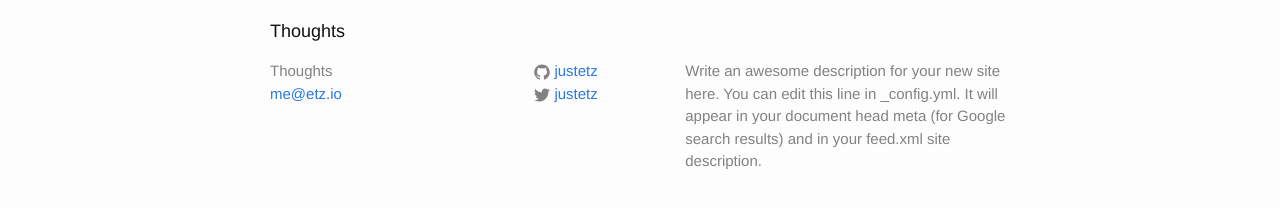
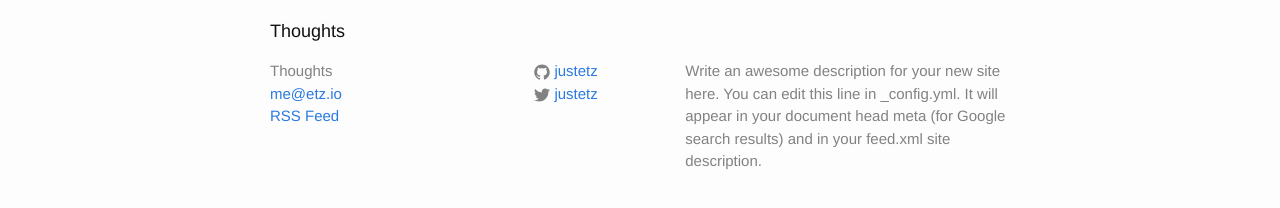
Before and after one commit to justetz/thoughts, a Jekyll site: the page built from index.html, in a window 1280 px wide. Shown: the part 327-535 px from the top of the page. Built offline with Jekyll 4.4.1, drawn with Linux system fonts in a browser that asks for light colours.

Commit message:
Moved RSS link

```diff
--- a/_includes/footer.html
+++ b/_includes/footer.html
@@ -9,6 +9,7 @@
         <ul class="contact-list">
           <li>{{ site.title }}</li>
           <li><a href="mailto:{{ site.email }}">{{ site.email }}</a></li>
+          <li><a href="{{ "/feed.xml" | prepend: site.baseurl }}">RSS Feed</a></li>
         </ul>
       </div>
 
```
